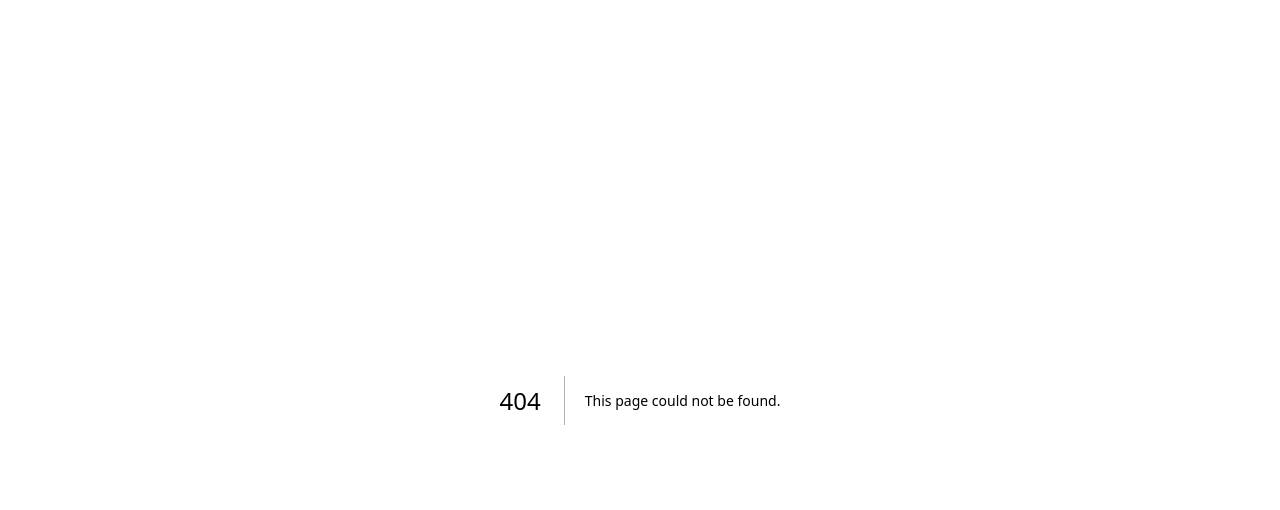
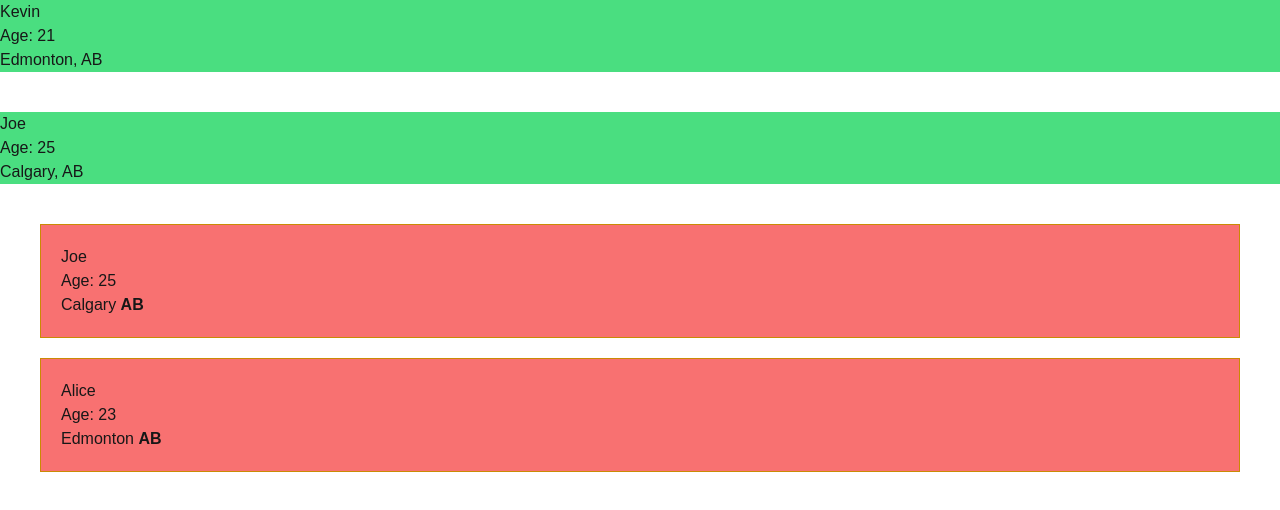
Before and after one commit to SAIT-FA2024/fa2024-cprg306h-classexamples, a Next.js app: page /week-3/props in a window 1280 px wide. Before the commit this address had no page. Shown: the top 510 px of the page. Built offline with nearby package versions, Linux system fonts and the light colour scheme.

Commit message:
Week 3 Content

```diff
--- a/app/page.js
+++ b/app/page.js
@@ -2,6 +2,9 @@ import Link from "next/link";
 import MyFirstComponent from "./_components/my-first-component";
 
 export default function Home() {
+
+  let linkStyles = "underline text-cyan-600 hover:text-cyan-300";
+
   return (
     <main>
       <h1>CPRG306 Class Examples</h1>
@@ -10,13 +13,18 @@ export default function Home() {
       <h2>Example Links</h2>
       <ul>
         <li>
-          <Link className="underline text-cyan-600 hover:text-cyan-300" href="./week-2/">
-            Week 2 Content
+          <Link href="./week-2/" className={linkStyles}>
+            Week 2  - Introduction to React
           </Link>
         </li>
         <li>
-          <Link className="underline text-cyan-600 hover:text-cyan-300" href="./week-3/" >
-            Week 3 Content
+          <Link href="./week-3/objects" className={linkStyles}>
+            Week 3 - Objects
+          </Link>
+        </li>
+        <li>
+          <Link href="./week-3/props" className={linkStyles}>
+            Week 3 - Props
           </Link>
         </li>
       </ul>
--- /dev/null
+++ b/app/week-3/objects/page.js
@@ -0,0 +1,35 @@
+
+
+export default function ObjectsPage(){
+
+    let studentOne = {
+        studentName: 'Joe',
+        studentAge: 25,
+        hasGraduated: false,
+        schedule: ["CPRG123", "CPRG456", "CPRG789", "CPRG306"],
+        address: {
+            line1: "123 Main St.",
+            city: "Calgary",
+            province: "AB"
+        }
+    }
+
+    let {studentName: sName, studentAge, address:{city, province}, schedule:{3:webDev2} } = studentOne;
+
+    return (
+        <main>
+            <h1>Objects</h1>
+            <h2>Dot Notation</h2>
+            <p>Name: {studentOne.studentName}</p>
+            <p>Age: {studentOne.studentAge}</p>
+            <p>Web Dev 2: {studentOne.schedule[3]}</p>
+            <p>City: {studentOne.address.city}</p>
+            <h2>Destructuring</h2>
+            <p>Name: {sName}</p>
+            <p>Age: {studentAge}</p>
+            <p>City: {city}</p>
+            <p>Web Dev 2: {webDev2}</p>
+
+        </main>
+    );
+}
--- /dev/null
+++ b/app/week-3/props/page.js
@@ -0,0 +1,40 @@
+import StudentComponent from "./student-component";
+import StudentComponentNew from "./student-component-new";
+
+export default function PropsPage(){
+
+    let studentOne = {
+        studentName: 'Joe',
+        studentAge: 25,
+        hasGraduated: false,
+        schedule: ["CPRG123", "CPRG456", "CPRG789", "CPRG306"],
+        address: {
+            line1: "123 Main St.",
+            city: "Calgary",
+            province: "AB"
+        }
+    }
+
+    let studentTwo = {
+        studentName: "Alice",
+        studentAge: 23,
+        address: {
+            city: "Edmonton",
+            province: "AB"
+        }
+    }
+
+    return(
+        <main>
+            <StudentComponent sName="Kevin" sAge="21" sCity="Edmonton" sProvince="AB" />
+            <StudentComponent
+                sName={studentOne.studentName}
+                sAge={studentOne.studentAge}
+                sCity={studentOne.address.city}
+                sProvince={studentOne.address.province}
+            />
+            <StudentComponentNew studentObj={studentOne}/>
+            <StudentComponentNew studentObj={studentTwo} />
+        </main>
+    );
+}
--- /dev/null
+++ b/app/week-3/props/student-component-new.js
@@ -0,0 +1,14 @@
+
+
+export default function StudentComponentNew({studentObj}){
+
+    let {studentName, studentAge, address:{city, province} } = studentObj;
+
+    return(
+        <div className="bg-red-400 border border-yellow-600 p-5 my-5 mx-10 ">
+            <h3>{studentName}</h3>
+            <p>Age: {studentAge}</p>
+            <p>{city} <b>{province}</b></p>
+        </div>
+    );
+}
--- /dev/null
+++ b/app/week-3/props/student-component.js
@@ -0,0 +1,12 @@
+
+
+export default function StudentComponent({sName, sAge, sCity, sProvince}) {
+
+    return(
+        <div className="bg-green-400 mb-10">
+            <h3>{sName}</h3>
+            <p>Age: {sAge}</p>
+            <p>{sCity}, {sProvince}</p>
+        </div>
+    );
+}
```
